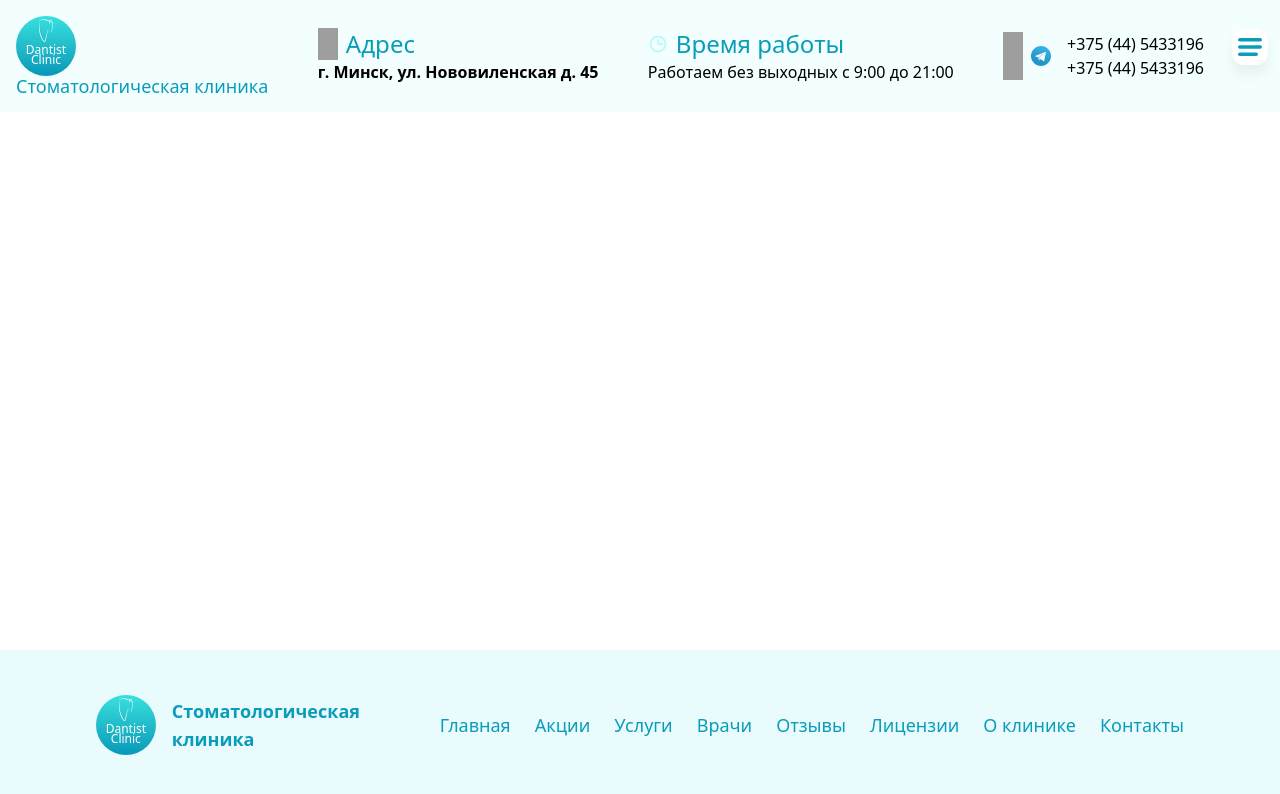
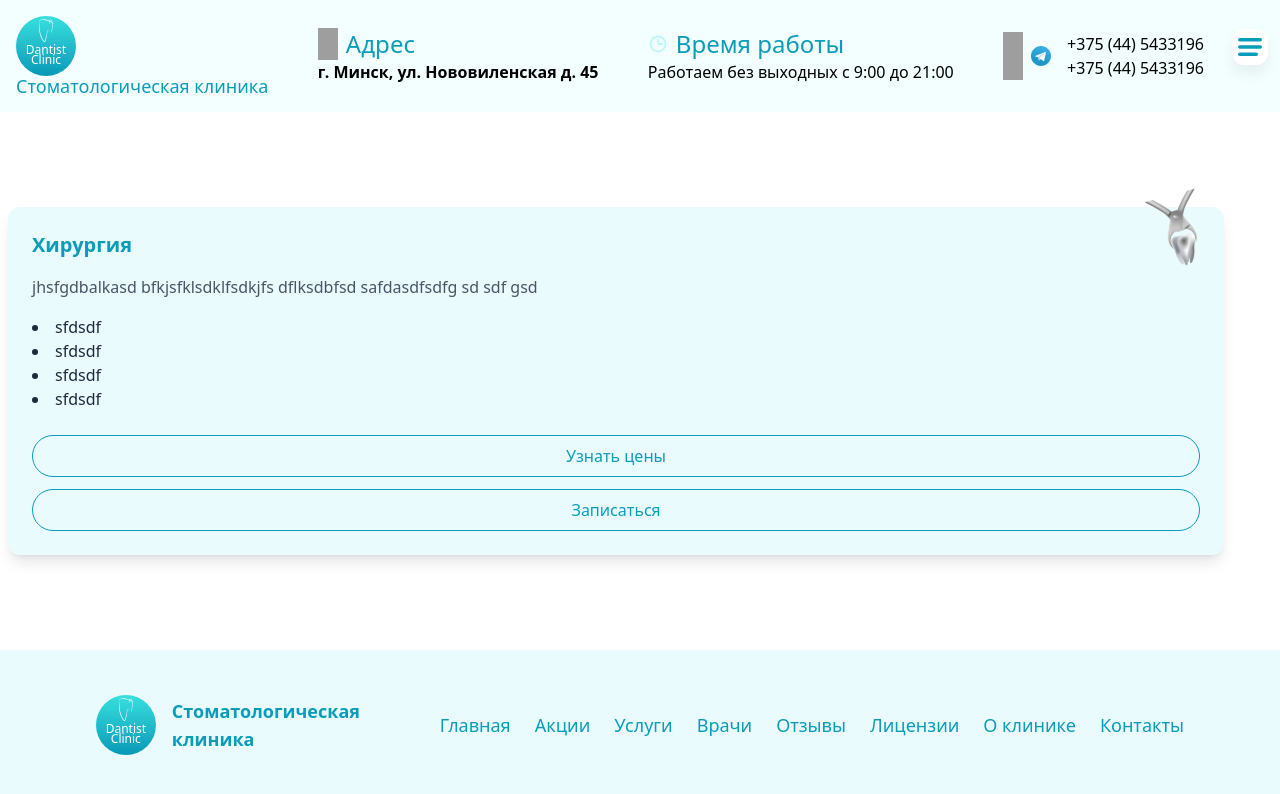
Before and after one commit to SergeyOstroukh/dantist, a Next.js app: page / in a window 1280 px wide. Shown: the top 794 px of the page. Built offline with nearby package versions, Linux system fonts and the light colour scheme; grey boxes are pictures that could not be loaded.

Commit message:
create card component

```diff
--- a/src/app/page.tsx
+++ b/src/app/page.tsx
@@ -1,10 +1,12 @@
 import Header from "@/components/header"
 import { Footer } from "@/components/footer"
+import { Services } from "@/components/Services"
 
 export default function Page() {
   return (
-    <div className="flex flex-col justify-between w-full h-screen">
+    <div className="flex flex-col md:justify-between w-full h-screen">
       <Header />
+      <Services />
       <Footer />
     </div>
   )
--- /dev/null
+++ b/src/components/Services.tsx
@@ -0,0 +1,17 @@
+import { UslugiCard } from "@/components/shared/UslugiCard"
+import surgery from "../../public/surgery.svg"
+
+export const Services = () => {
+  const actionsList = ["sfdsdf", "sfdsdf", "sfdsdf", "sfdsdf"]
+
+  return (
+    <div>
+      <UslugiCard
+        title="Хирургия"
+        description="jhsfgdbalkasd bfkjsfklsdklfsdkjfs dflksdbfsd safdasdfsdfg sd sdf gsd"
+        actions={actionsList}
+        imageSrc={surgery}
+      />
+    </div>
+  )
+}
--- a/src/components/header.tsx
+++ b/src/components/header.tsx
@@ -10,7 +10,7 @@ import WhatsApp from "../images/WhatsApp.svg"
 const Header = () => {
   return (
     <div className="flex bg-[#F3FEFE]">
-      <div className="flex flex-1 p-4 justify-between min-w-[300px] items-center">
+      <div className="flex flex-1 p-4 justify-between items-center">
         <div className="flex flex-col">
           <div className="flex flex-col lg:flex text-white items-center justify-end pb-2 text-xs h-[60px] w-[60px] bg-gradient-to-b from-[#38E0DE] to-[#0699B8] rounded-full">
             <Image
--- /dev/null
+++ b/src/components/shared/Button.tsx
@@ -0,0 +1,15 @@
+import { ReactNode } from "react"
+
+interface Props {
+  children?: ReactNode
+}
+export const Button = ({ children }: Props) => {
+  return (
+    <button
+      type="button"
+      className="border border-[#099DBA] text-[#099DBA] rounded-full py-2 px-4 transition duration-300 ease-in-out hover:bg-[#099DBA] hover:text-white active:scale-95 active:bg-[#077A8A]"
+    >
+      {children}
+    </button>
+  )
+}
--- /dev/null
+++ b/src/components/shared/UslugiCard.tsx
@@ -0,0 +1,45 @@
+import Image from "next/image"
+import React from "react"
+import { Button } from "@/components/shared/Button"
+
+interface Props {
+  imageSrc: string
+  title: string
+  description: string
+  actions: string[]
+}
+
+export const UslugiCard = ({
+  imageSrc,
+  title,
+  description,
+  actions,
+}: Props) => {
+  return (
+    <div className="bg-[#EAFBFE] rounded-xl p-6 mx-2 w-[95%] overflow-visible relative shadow-lg">
+      <div className="relative flex flex-col space-y-4">
+        <h2 className="text-[#099DBA] text-xl font-bold">{title}</h2>
+        <p className="text-gray-600">{description}</p>
+        <ul className="list-disc list-inside text-gray-800 font-medium">
+          {actions.map((action, index) => (
+            <li key={index}>{action}</li>
+          ))}
+        </ul>
+      </div>
+      <div className="absolute top-[-30px] right-0 w-[100px] h-[100px] ">
+        <Image
+          src={imageSrc}
+          alt={title}
+          layout="intrinsic"
+          width={100}
+          height={100}
+          className="overflow-visible"
+        />
+      </div>
+      <div className="flex flex-col space-y-3 mt-6">
+        <Button>Узнать цены</Button>
+        <Button>Записаться</Button>
+      </div>
+    </div>
+  )
+}
```
Also changed, not shown: public/surgery.svg (added).
